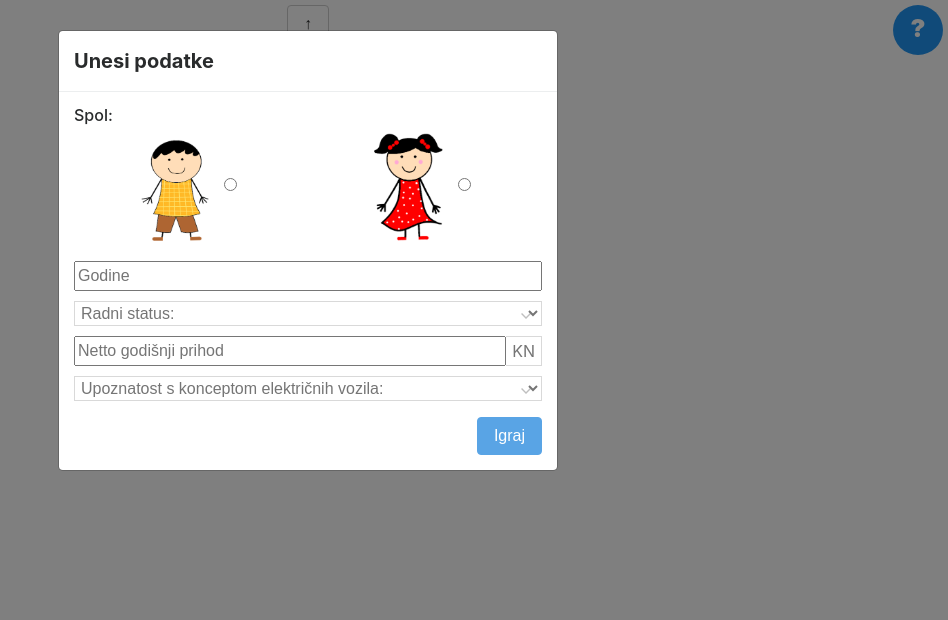
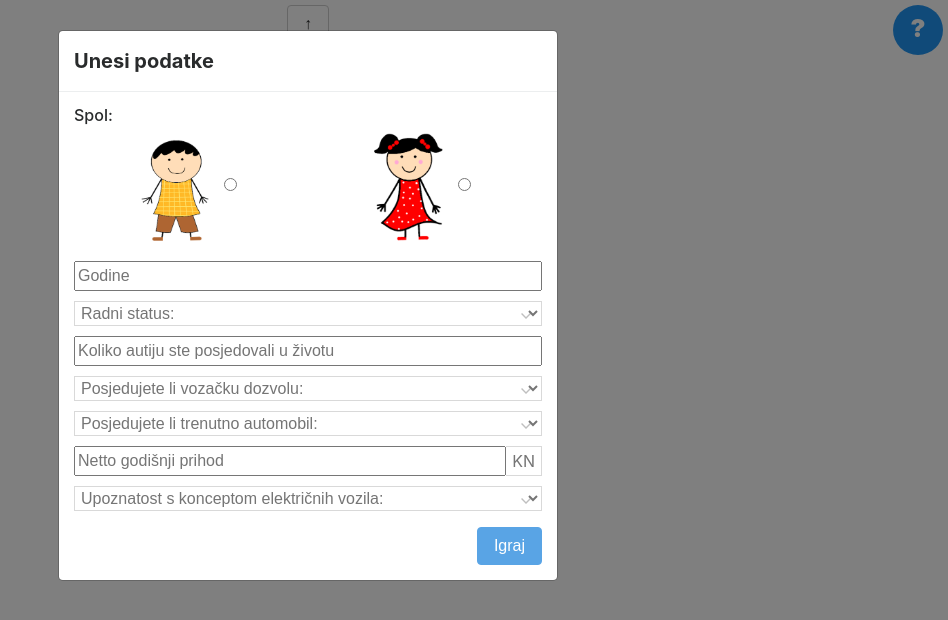
Before and after one commit to MSekrst/poll-gamefication, a website: page public/html/game.html in a window 1280 px wide. Shown: the whole page, without its empty margins (332-1280 px from the left). Drawn offline with nearby package versions, Linux system fonts and the light colour scheme; files that its build step writes are made by us from their sources; a script that the page names is missing; files whose address does not match are found by name.

Commit message:
demographic fields

```diff
--- a/public/html/game.html
+++ b/public/html/game.html
@@ -55,6 +55,25 @@
               <option value="zaposlen">Zaposlen</option>
               <option value="nezaposlen">Nezaposlen</option>
               <option value="umirovljenik">Umirovljenik</option>
+            </select>
+          </div>
+          <div class="input-wrapper">
+            <input class="user-input" id="cars-owned" type="number" min="0" max="20" placeholder="Koliko autiju ste posjedovali u životu">
+          </div>
+          <div class="input-wrapper">
+            <select id="licence" class="styled-select">
+              <option value="">Posjedujete li vozačku dozvolu:</option>
+              <option value="yes">Da</option>
+              <option value="no">Ne</option>
+              <option value="hide">Ne želim reći</option>
+            </select>
+          </div>
+          <div class="input-wrapper">
+            <select id="current" class="styled-select">
+              <option value="">Posjedujete li trenutno automobil:</option>
+              <option value="yes">Da</option>
+              <option value="no">Ne</option>
+              <option value="hide">Ne želim reći</option>
             </select>
           </div>
           <div class="input-wrapper">
--- a/public/js/user.js
+++ b/public/js/user.js
@@ -32,7 +32,11 @@ const validateUser = () => {
   if (user.sex !== 'M' && user.sex !== 'F') return false;
   if (isNaN(user.income) || user.income < 0) return false;
   if (isNaN(user.age) || user.age < 6 || user.age > 150) return false;
+  if (isNaN(user.carsOwned) || user.carsOwned < 0 || user.carsOwned > 100) return false;
+  if (user.licence === '') return false;
   if (user.status === '') return false;
+  if (user.currentlyHasCar === '') return false;
+
 
   return user.knowledge !== '';
 };
@@ -48,6 +52,9 @@ $('#user-submit').on('click touchstart', e => {
   user.status = $('#status').val();
   user.income = parseInt($('#income').val(), 10);
   user.knowledge = $('#knowledge').val();
+  user.carsOwned = parseInt($('#cars-owned').val(), 10);
+  user.licence = $('#licence').val();
+  user.currentlyHasCar = $('#current').val();
 
   if (validateUser()) {
     $.post('/anketa/user', user, userId => {
```
